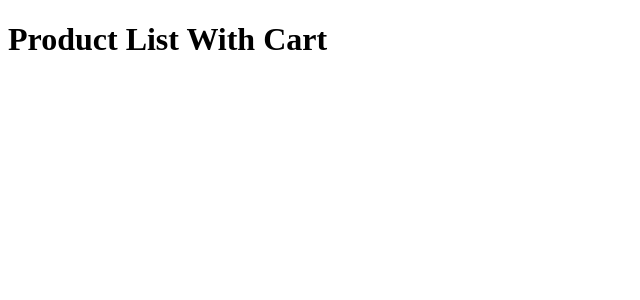
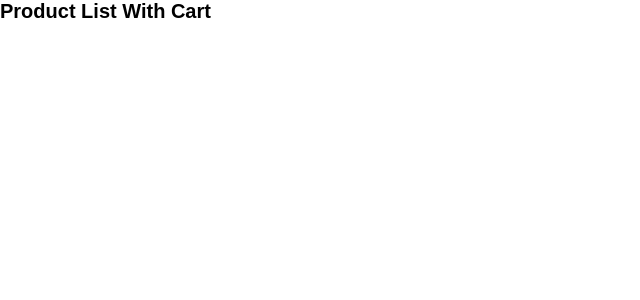
Before and after one commit to Orliland/product_list_with_cart, a React (Vite) app: page / in a window 1280 px wide. Shown: the top 300 px of the page, without its empty margins (0-640 px from the left). Built offline with nearby package versions, Linux system fonts and the light colour scheme.

Commit message:
Add custom variable of design system

```diff
--- a/package.json
+++ b/package.json
@@ -10,6 +10,7 @@
     "preview": "vite preview"
   },
   "dependencies": {
+    "@fontsource-variable/red-hat-text": "^5.1.0",
     "react": "^18.3.1",
     "react-dom": "^18.3.1"
   },
--- a/src/index.css
+++ b/src/index.css
@@ -0,0 +1,72 @@
+* {
+  margin: 0;
+  padding: 0;
+  box-sizing: border-box;
+}
+
+:root {
+  font-family: "Red Hat Text Variable", sans-serif;
+  font-size: 62.5%;
+
+  /* COLORS */
+  --red: #c73b0f;
+  --green: #1ea575;
+  --rose-50: #fcf8f6;
+  --rose-100: #f5eeec;
+  --rose-300: #caafa7;
+  --rose-400: #ad8a85;
+  --rose-500: #87635a;
+  --rose-900: #260f08;
+  --black: #000000;
+  --white: #ffffff;
+
+  /* SPACING */
+  --s-50: 0.4rem;
+  --s-100: 0.8rem;
+  --s-150: 1.2rem;
+  --s-200: 1.6rem;
+  --s-300: 2.4rem;
+  --s-400: 3.2rem;
+  --s-500: 4rem;
+  --s-1000: 8.8rem;
+}
+
+body {
+  margin: 0;
+}
+
+/* TYPOGRAPHY CLASSES */
+.text__preset__1--bold {
+  font-size: 5.6rem;
+  font-weight: 700;
+  line-height: 120%;
+  letter-spacing: 0rem;
+}
+
+.text__preset__2--bold {
+  font-size: 2.4rem;
+  font-weight: 700;
+  line-height: 125%;
+  letter-spacing: 0rem;
+}
+
+.text__preset__3--bold {
+  font-size: 1.6rem;
+  font-weight: 700;
+  line-height: 150%;
+  letter-spacing: 0rem;
+}
+
+.text__preset__4--regular {
+  font-size: 1.4rem;
+  font-weight: 400;
+  line-height: 150%;
+  letter-spacing: 0rem;
+}
+
+.text__preset__4--semi-bold {
+  font-size: 1.4rem;
+  font-weight: 600;
+  line-height: 150%;
+  letter-spacing: 0rem;
+}
```
Also changed, not shown: src/main.jsx (+9 -7 lines), 1 other file (tests, documents, lock files or other folders).
